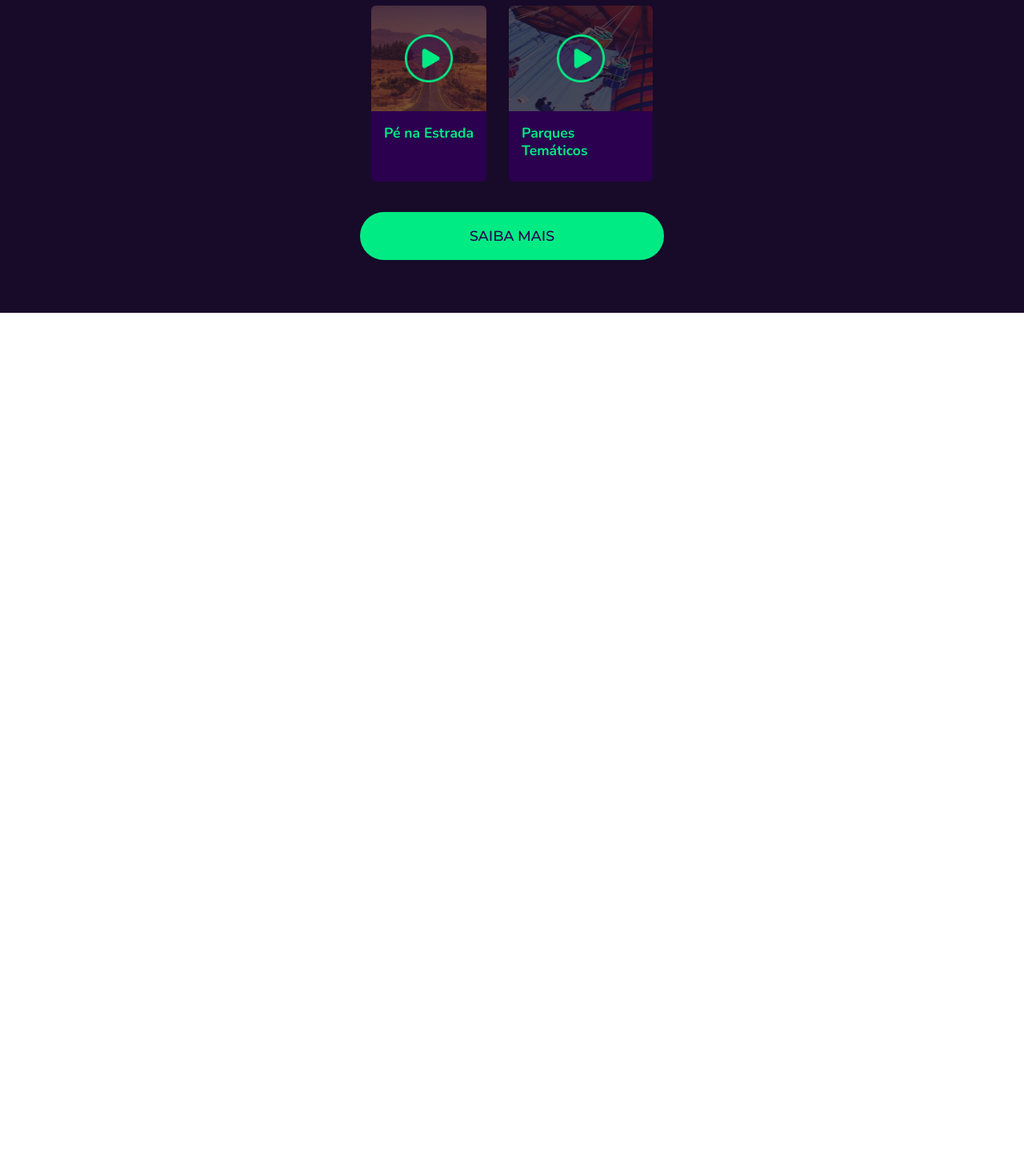
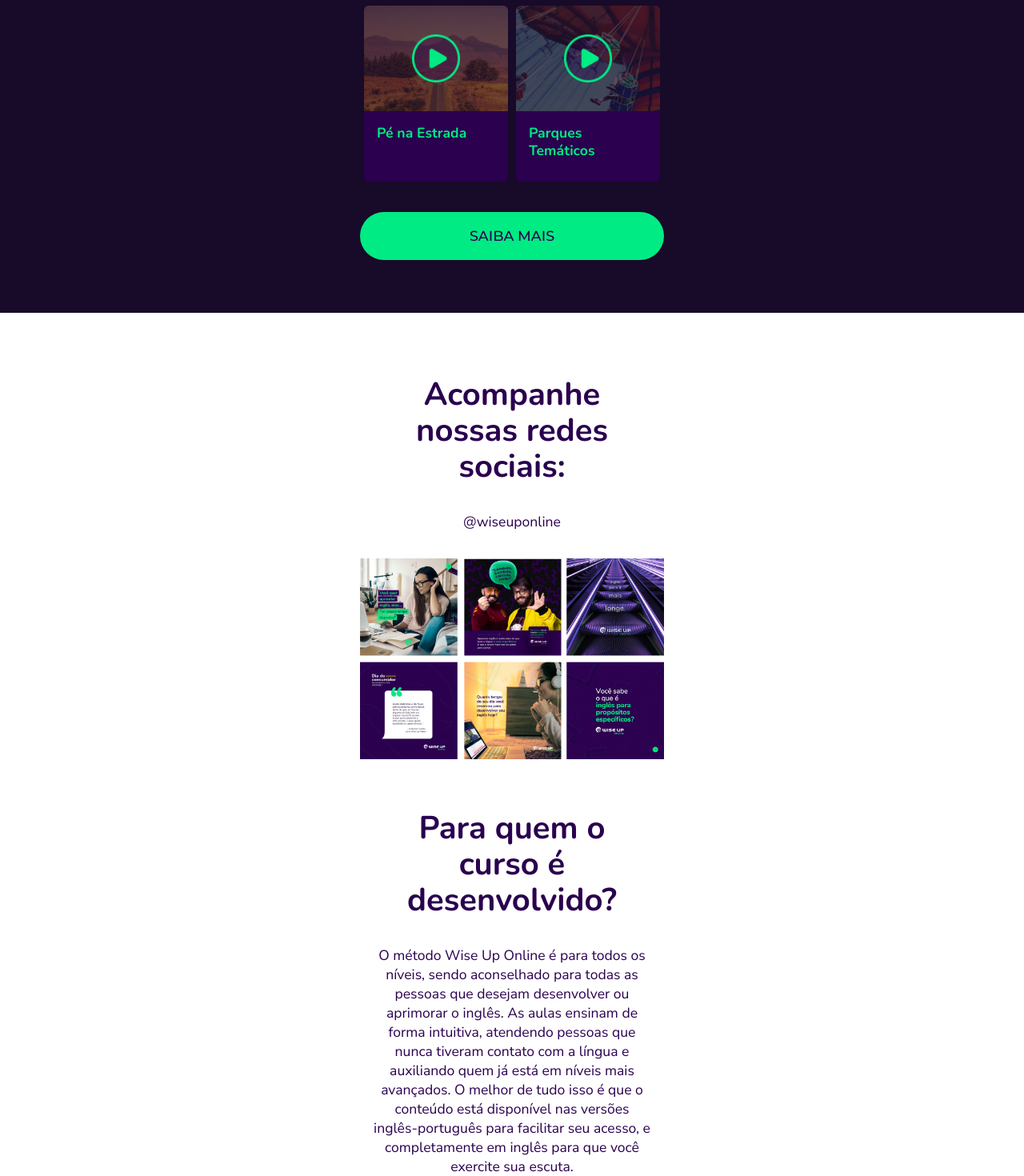
Before and after one commit to mateuscnh/wiseup-clone, a React (Create React App) app: page / in a window 1280 px wide. Shown: the part 5223-6693 px from the top of the page at 80% size. Before the commit the page ends 5614 px from the top, so only its background shows below. Built offline with nearby package versions, Linux system fonts and the light colour scheme.

Commit message:
feat: forWho implemented.

```diff
--- a/src/App.js
+++ b/src/App.js
@@ -9,6 +9,7 @@ import Hero from './components/Hero';
 import Benefits from './components/Benefits';
 import Methodology from './components/Methodology';
 import HowToStudy from './components/HowToStudy';
+import ForWho from './components/ForWho';
 
 const App = () => (
   <ThemeProvider theme={wiseup}>
@@ -18,6 +19,7 @@ const App = () => (
     <Benefits />
     <Methodology />
     <HowToStudy />
+    <ForWho />
   </ThemeProvider>
 );
 
--- /dev/null
+++ b/src/components/ForWho/index.jsx
@@ -0,0 +1,23 @@
+import React from 'react';
+
+import { Container } from './styles';
+
+import img_forWho from '../../assets/images/online/img-para-quem.png';
+
+function ForWho() {
+    return (
+        <Container className="content">
+            <div className="social">
+                <h1>Acompanhe nossas redes sociais:</h1>
+                <p>@wiseuponline</p>
+                <img src={img_forWho} alt="" />
+            </div>
+            <div className="forWho">
+                <h1>Para quem o curso é desenvolvido?</h1>
+                <p>O método Wise Up Online é para todos os níveis, sendo aconselhado para todas as pessoas que desejam desenvolver ou aprimorar o inglês. As aulas ensinam de forma intuitiva, atendendo pessoas que nunca tiveram contato com a língua e auxiliando quem já está em níveis mais avançados. O melhor de tudo isso é que o conteúdo está disponível nas versões inglês-português para facilitar seu acesso, e completamente em inglês para que você exercite sua escuta.</p>
+            </div>
+        </Container>
+    );
+}
+
+export default ForWho;
--- /dev/null
+++ b/src/components/ForWho/styles.js
@@ -0,0 +1,24 @@
+import styled from 'styled-components';
+
+export const Container = styled.div`
+    h1{
+        margin-top: 60px;
+        padding: 20px;
+    }
+    p{
+        margin: 14px;
+    }
+    img{
+        width: 100%;
+        margin: 20px 0;
+    }
+    .forWho{
+        h1{
+            margin-top: 20px;
+        }
+        p{
+        margin-bottom: 60px;
+
+        }
+    }
+`;
--- a/src/components/HowToStudy/Module/styles.js
+++ b/src/components/HowToStudy/Module/styles.js
@@ -17,11 +17,14 @@ export const Container = styled.div`
     .img-content{
         position: relative;
         height: 60%;
+        overflow: hidden;
 
         img{
             width: 100%;
-            height: 100%;
+            object-fit: cover;
+            object-position: center;
         }
+
         img + img{
             width: auto;
             position: absolute;
```
